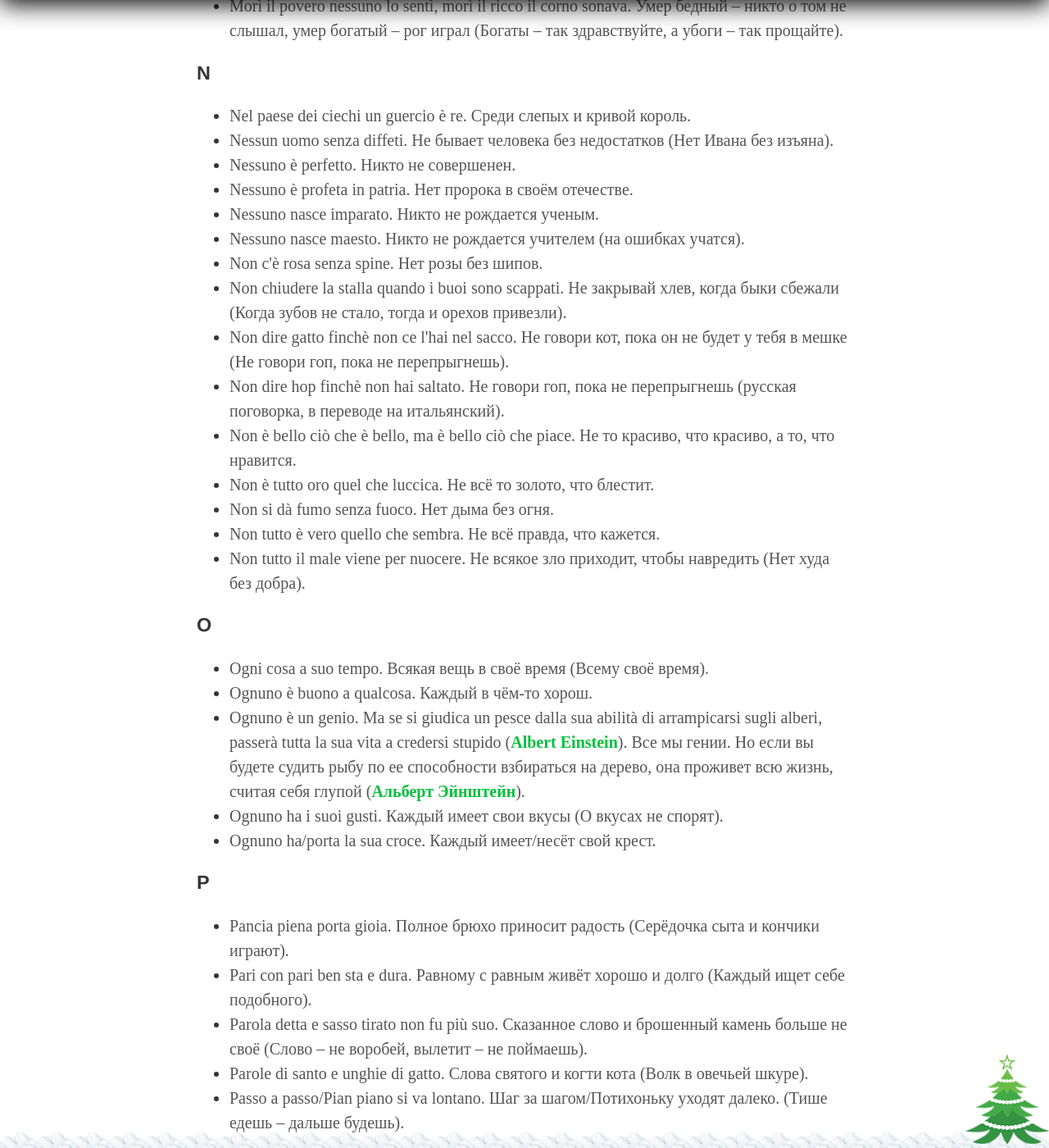
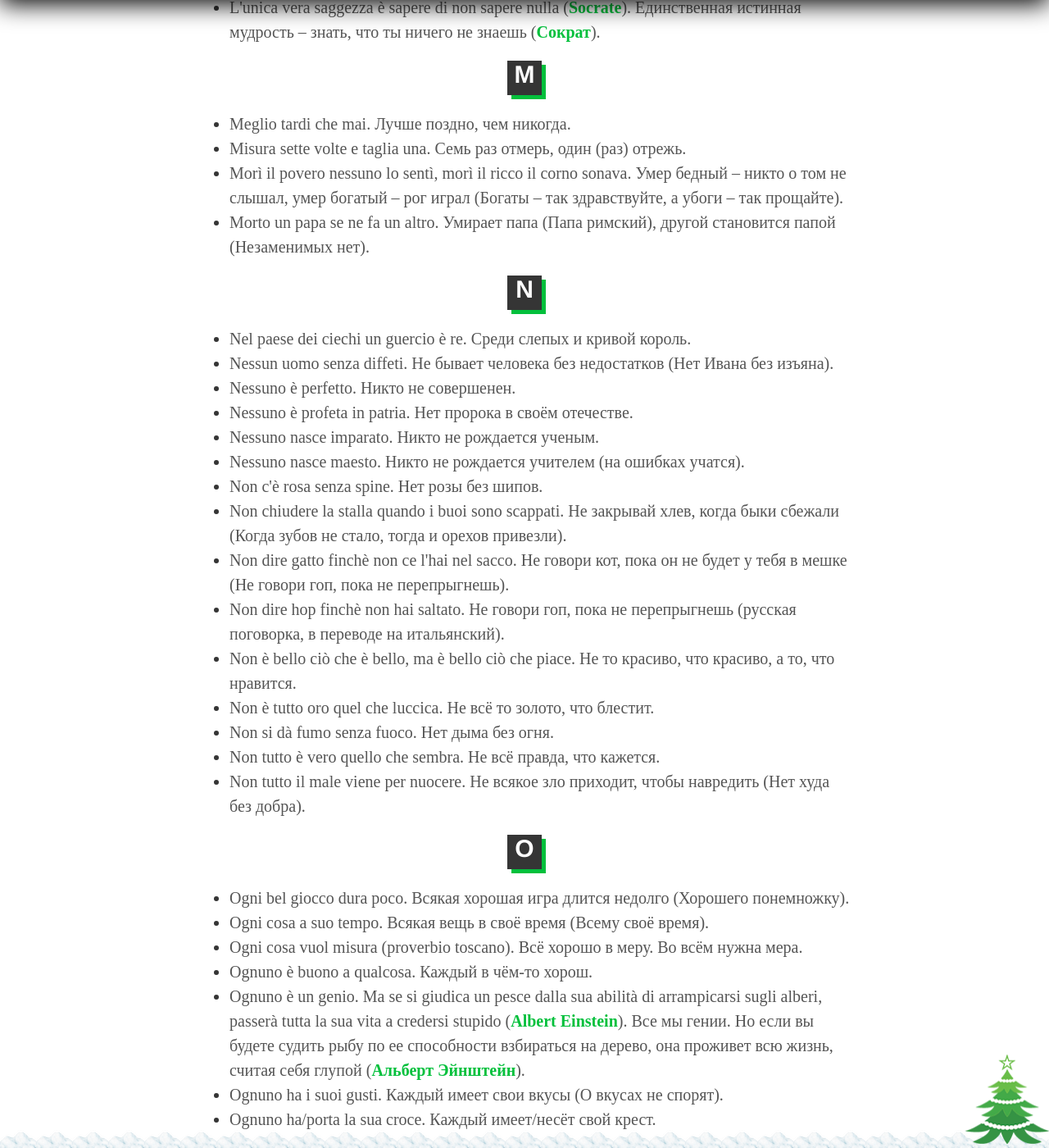
Before and after one commit to postolny/postolny.github.io, a Jekyll site: the page built from _pages/proverbi.md, in a window 1280 px wide and 1400 px high, scrolled down 3875 px. Shown: the whole window at 82% size. Built offline with Jekyll 4.4.1, drawn with Linux system fonts in a browser that asks for light colours; some of the changed text lies outside the part shown.

Commit message:
Add files via upload

```diff
--- a/_pages/proverbi.md
+++ b/_pages/proverbi.md
@@ -26,7 +28,7 @@ permalink: /proverbi/
 - Buon grano fa buon pane. Хорошее зерно делат хороший хлеб (Хорошее дерево даёт хорошие плоды).
 - Buon tempo e mal tempo non dura tutto il tempo. Хорошие времена и плохие времена не длятся вечно (Удача и ветер переменчивы как дети).
 
-### C
+## C
 
 - Cessato il guadagno, cessata l'amicizia. Кончена выгода (прибыль), кончена дружба (Лопнула дружба, как выгода пропала).
 - Che sarà, sarà. Что будет, то будет (Чему быть, того не миновать).
@@ -50,13 +53,14 @@ permalink: /proverbi/
 - Ciò che dobbiamo imparare a fare, lo impariamo facendolo ([Aristotele](https://it.wikipedia.org/wiki/Aristotele)). Тому, что мы должны научиться делать, мы учимся, делая ([Аристотель](https://ru.wikipedia.org/wiki/Аристотель)).
 - Cosa rara, cosa cara. Редкая вещь – дорогая вещь (Что редко, то ценно).
 
-### F
+## F
 
 - Fare un nuovo passo, dire una nuova parola, è ciò che la gente teme di più ([Fëdor Dostoevskij](https://it.wikipedia.org/wiki/Fëdor_Dostoevskij)). Люди больше всего боятся сделать новый шаг, сказать новое слово ([Фёдор Достоевский](https://ru.wikipedia.org/wiki/Достоевский,_Фёдор_Михайлович)).
 - Finché c'è vita (fiato) c'è speranza[^2]. Пока есть жизнь (дыхание), есть надежда.
 
-### I
+## I
 
+- Il gioco è bello quando dura poco. Игра хороша, когда длится недолго (Хорошего – понемногу).
 - I gusti sono gusti. Вкусы есть вкусы (О вкусах не спорят).
 - Il filo si rompe dove è più debole. Нить рвётся там, где слабее (Где тонко, там и рвётся).
 - Il libro serrato non fa l'uomo letterato. Закрытая книга не делает человека образованным.
@@ -70,7 +74,7 @@ permalink: /proverbi/
 - Il ventre pieno fa la testa vuota. Набитое брюхо делает голову пустой.
 - Insegnando s'impara. Обучая учатся.
 
-### L
+## L
 
 - L'abitudine è quasi una seconda natura ([Aristotele](https://it.wikipedia.org/wiki/Aristotele)). Привычка – почти вторая натура ([Аристотель](https://ru.wikipedia.org/wiki/Аристотель)).
 - La belezza è effimera. Красота недолговечна.
@@ -83,13 +87,14 @@ permalink: /proverbi/
 - La struttura alare del calabrone, in relazione al suo peso, non è adatta al volo, ma lui non lo sa e vola lo stesso ([Albert Einstein](https://it.wikipedia.org/wiki/Albert_Einstein)). Строение крыла шмеля, относительно его веса, не пригодна для полета, но он этого не знает и всё равно летает ([Альберт Эйнштейн](https://ru.wikipedia.org/wiki/Эйнштейн,_Альберт)).
 - L'unica vera saggezza è sapere di non sapere nulla ([Socrate](https://it.wikipedia.org/wiki/Socrate)). Единственная истинная мудрость – знать, что ты ничего не знаешь ([Сократ](https://ru.wikipedia.org/wiki/Сократ)).
 
-### M
+## M
 
 - Meglio tardi che mai. Лучше поздно, чем никогда.
 - Misura sette volte e taglia una. Семь раз отмерь, один (раз) отрежь.
 - Morì il povero nessuno lo sentì, morì il ricco il corno sonava. Умер бедный – никто о том не слышал, умер богатый – рог играл (Богаты – так здравствуйте, а убоги – так прощайте).
+- Morto un papa se ne fa un altro. Умирает папа (Папа римский), другой становится папой (Незаменимых нет).
 
-### N
+## N
 
 - Nel paese dei ciechi un guercio è re. Среди слепых и кривой король.
 - Nessun uomo senza diffeti. Не бывает человека без недостатков (Нет Ивана без изъяна).
@@ -107,15 +112,17 @@ permalink: /proverbi/
 - Non tutto è vero quello che sembra. Не всё правда, что кажется.
 - Non tutto il male viene per nuocere. Не всякое зло приходит, чтобы навредить (Нет худа без добра).
 
-### O
+## O
 
+- Ogni bel giocco dura poco. Всякая хорошая игра длится недолго (Хорошего понемножку).
 - Ogni cosa a suo tempo. Всякая вещь в своё время (Всему своё время).
+- Ogni cosa vuol misura (proverbio toscano). Всё хорошо в меру. Во всём нужна мера.
 - Ognuno è buono a qualcosa. Каждый в чём-то хорош.
 - Ognuno è un genio. Ma se si giudica un pesce dalla sua abilità di arrampicarsi sugli alberi, passerà tutta la sua vita a credersi stupido ([Albert Einstein](https://it.wikipedia.org/wiki/Albert_Einstein)). Все мы гении. Но если вы будете судить рыбу по ее способности взбираться на дерево, она проживет всю жизнь, считая себя глупой ([Альберт Эйнштейн](https://ru.wikipedia.org/wiki/Эйнштейн,_Альберт)).
 - Ognuno ha i suoi gusti. Каждый имеет свои вкусы (О вкусах не спорят).
 - Ognuno ha/porta la sua croce. Каждый имеет/несёт свой крест.
 
-### P
+## P
 
 - Pancia piena porta gioia. Полное брюхо приносит радость (Серёдочка сыта и кончики играют).
 - Pari con pari ben sta e dura. Равному с равным живёт хорошо и долго (Каждый ищет себе подобного).
```
Also changed, not shown: other parts of _pages/proverbi.md (+11 -7 lines).
